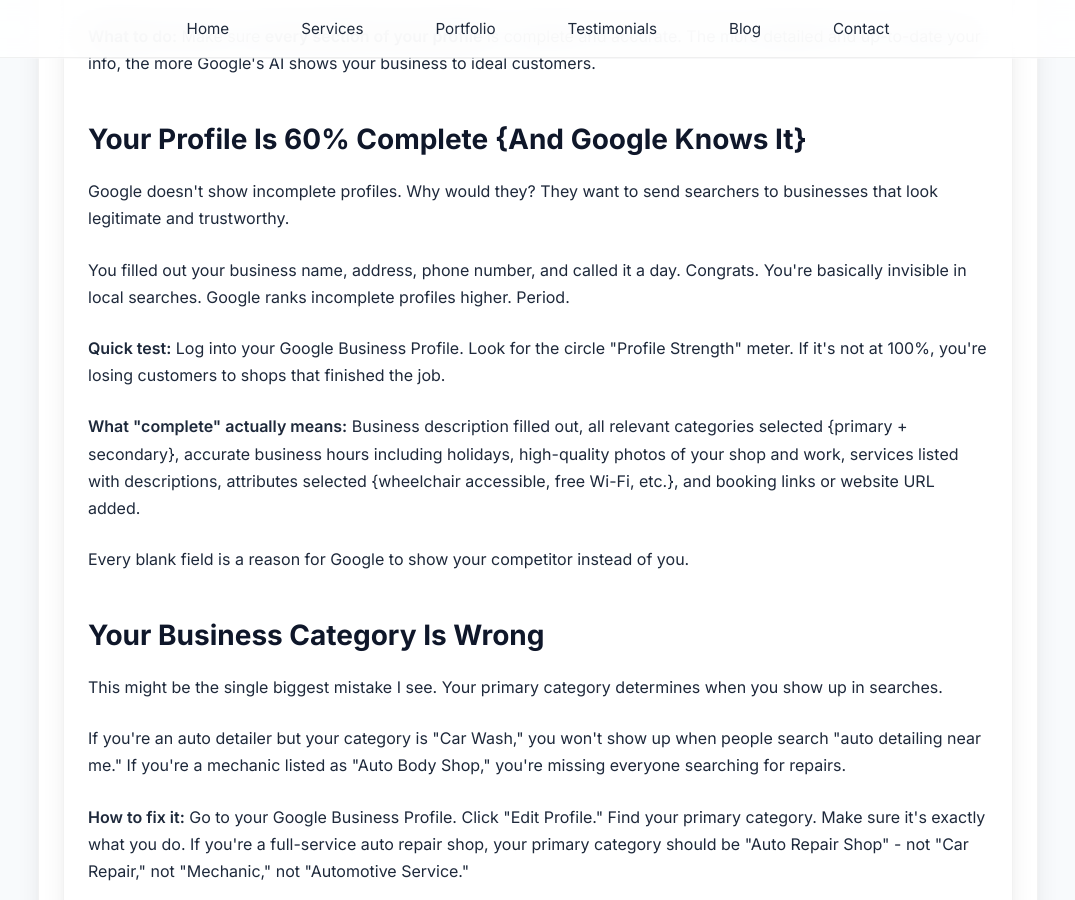
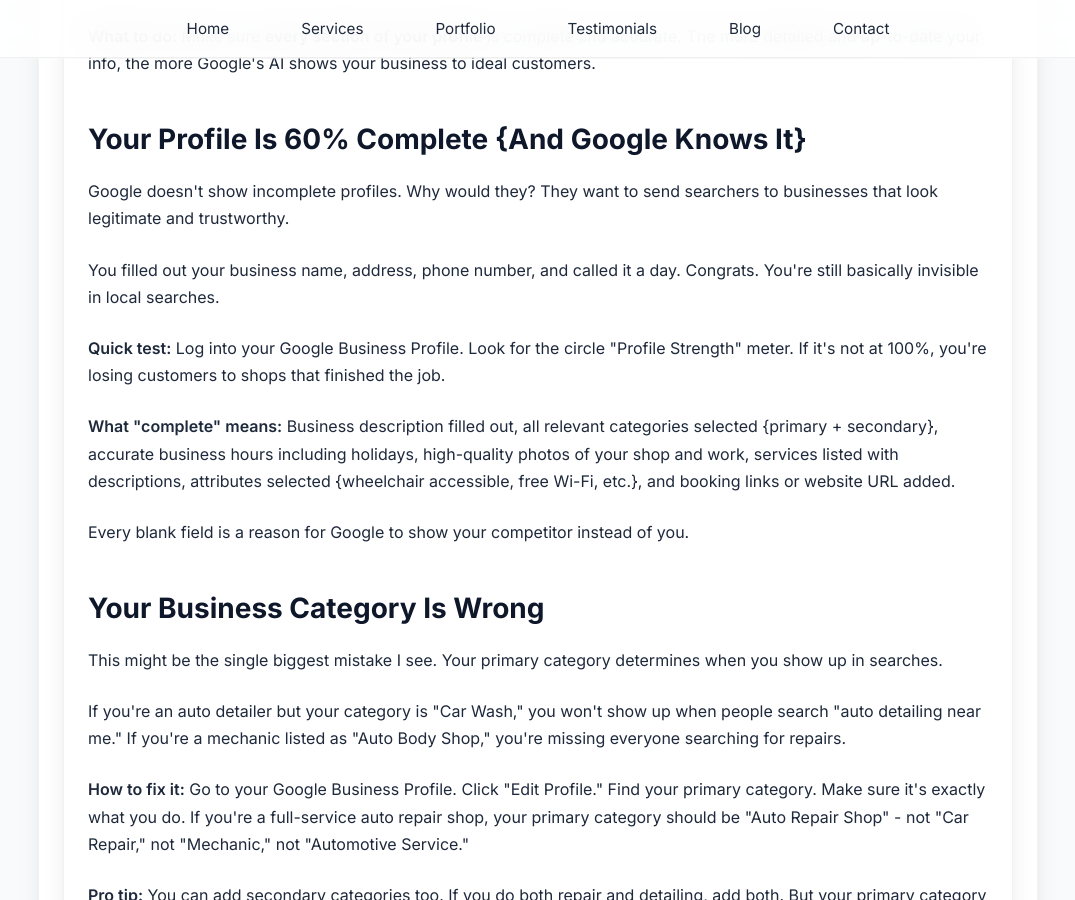
Before and after one commit to JamesBrownR/MeetingSurge, a Jekyll site: the page built from _posts/2026-01-08-service-page-mistakes.md, in a window 1280 px wide and 900 px high, scrolled down 1237 px. Shown: the whole window, without its empty margins (102-1177 px from the left). Built offline with Jekyll 4.4.1, drawn with Linux system fonts in a browser that asks for light colours.

Commit message:
Update 2026-01-08-service-page-mistakes.md

```diff
--- a/_posts/2026-01-08-service-page-mistakes.md
+++ b/_posts/2026-01-08-service-page-mistakes.md
@@ -19,9 +19,9 @@
 
 <h2>Your Profile Is 60% Complete {And Google Knows It}</h2>
     <p>Google doesn't show incomplete profiles. Why would they? They want to send searchers to businesses that look legitimate and trustworthy.</p>
-    <p>You filled out your business name, address, phone number, and called it a day. Congrats. You're basically invisible in local searches. Google ranks incomplete profiles higher. Period.</p>
+    <p>You filled out your business name, address, phone number, and called it a day. Congrats. You're still basically invisible in local searches.</p>
     <p><strong>Quick test:</strong> Log into your Google Business Profile. Look for the circle "Profile Strength" meter. If it's not at 100%, you're losing customers to shops that finished the job.</p>
-    <p><strong>What "complete" actually means:</strong> Business description filled out, all relevant categories selected {primary + secondary}, accurate business hours including holidays, high-quality photos of your shop and work, services listed with descriptions, attributes selected {wheelchair accessible, free Wi-Fi, etc.}, and booking links or website URL added.</p>
+    <p><strong>What "complete" means:</strong> Business description filled out, all relevant categories selected {primary + secondary}, accurate business hours including holidays, high-quality photos of your shop and work, services listed with descriptions, attributes selected {wheelchair accessible, free Wi-Fi, etc.}, and booking links or website URL added.</p>
     <p>Every blank field is a reason for Google to show your competitor instead of you.</p>
 
     <h2>Your Business Category Is Wrong</h2>
```
